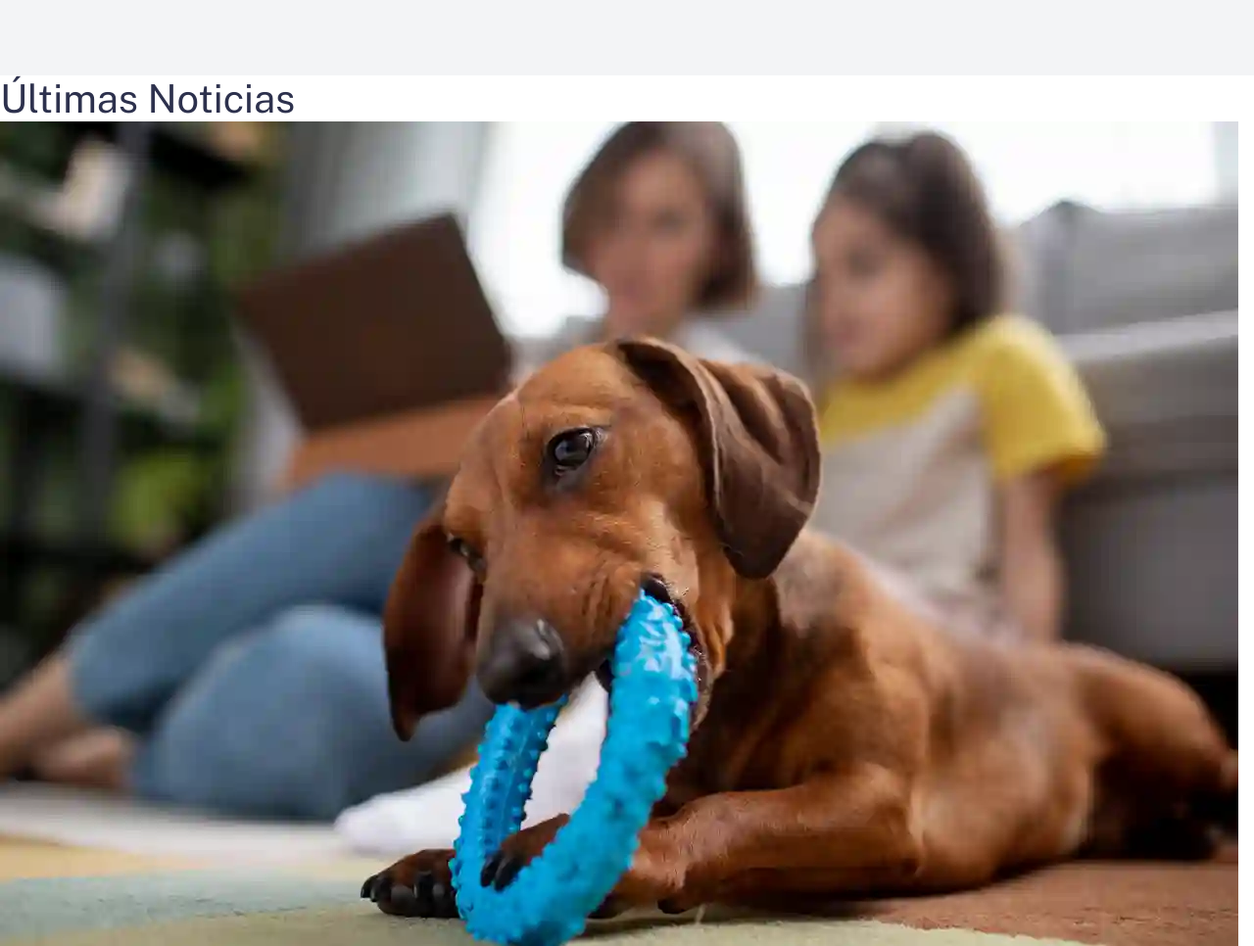
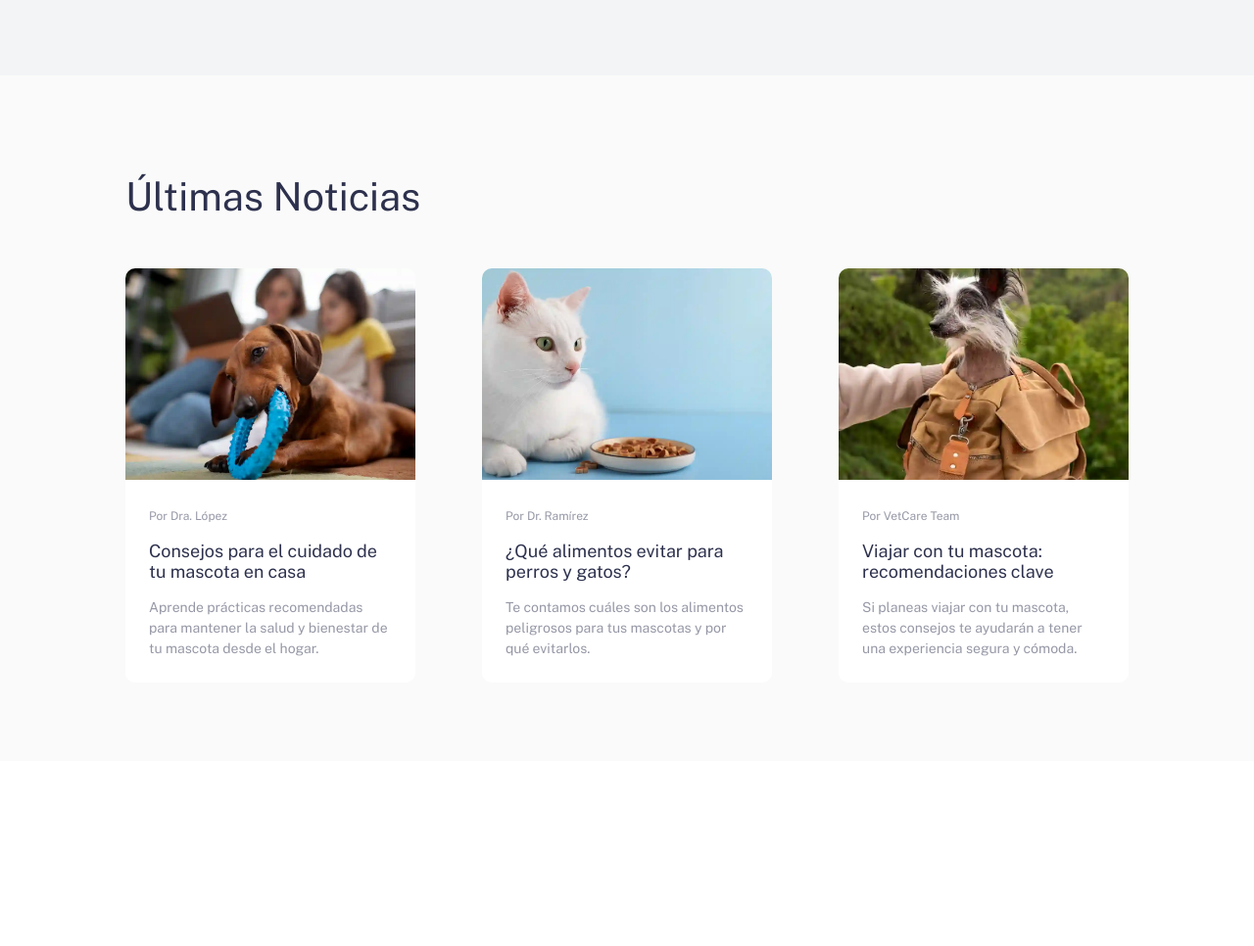
Before and after one commit to CrybabyJG/ProjectVET_LandingPage, a plain HTML site: page index.html in a window 1280 px wide. Shown: the part 1360-2326 px from the top of the page at 98% size. After the commit the page ends 2137 px from the top, so only its background shows below. Drawn offline with nearby package versions, Linux system fonts and the light colour scheme.

Commit message:
Estilos CSS para section 3 completado y terminada

```diff
--- a/index.html
+++ b/index.html
@@ -11,7 +11,7 @@
       rel="stylesheet"
     />
 
-    <link rel="stylesheet" href="Styles/landing.css" />
+    <link rel="stylesheet" href="./style.css" />
 
     <title>VetCare</title>
 </head>
--- a/Styles/landing.css
+++ b/style.css
@@ -187,8 +187,54 @@ h2{
   font-size: 6rem;
   margin: 10rem 0 8rem 0;
 }
-/* Fin de seccion 2 //
+/* Fin de seccion 2 */
 
+/* Inicio de seccion 3 */
+.section3{
+  padding: 25rem 10% 20rem 10%;
+  background-color: var(--Very-Light-Gray);
+}
+
+.section3 .Articles{
+  display: flex;
+  justify-content: space-between;
+  margin-top: 12.5rem;
+}
+
+.Article{
+  max-width: 74rem;
+  background-color: var(--White);
+  border-radius: 10px;
+}
+.Article:not(:last-child){
+  margin-right: 8rem;
+}
+
+.Article img{
+  width: 100%;
+  height: 54rem;
+  object-fit: cover;
+  border-top-left-radius: 10px;
+  border-top-right-radius: 10px;
+}
+
+.article-content{
+  padding: 6rem 6rem;
+}
+
+.author{
+  font-size: 3rem;
+}
+
+.article-content h3{
+  font-size: 4.5rem;
+  font-weight: 400;
+  margin: 4rem 0;
+}
+.article-intro{
+  font-size: 3.5rem;
+}
+/* Fin de seccion 3 */
 
 
 /*main*/
```
